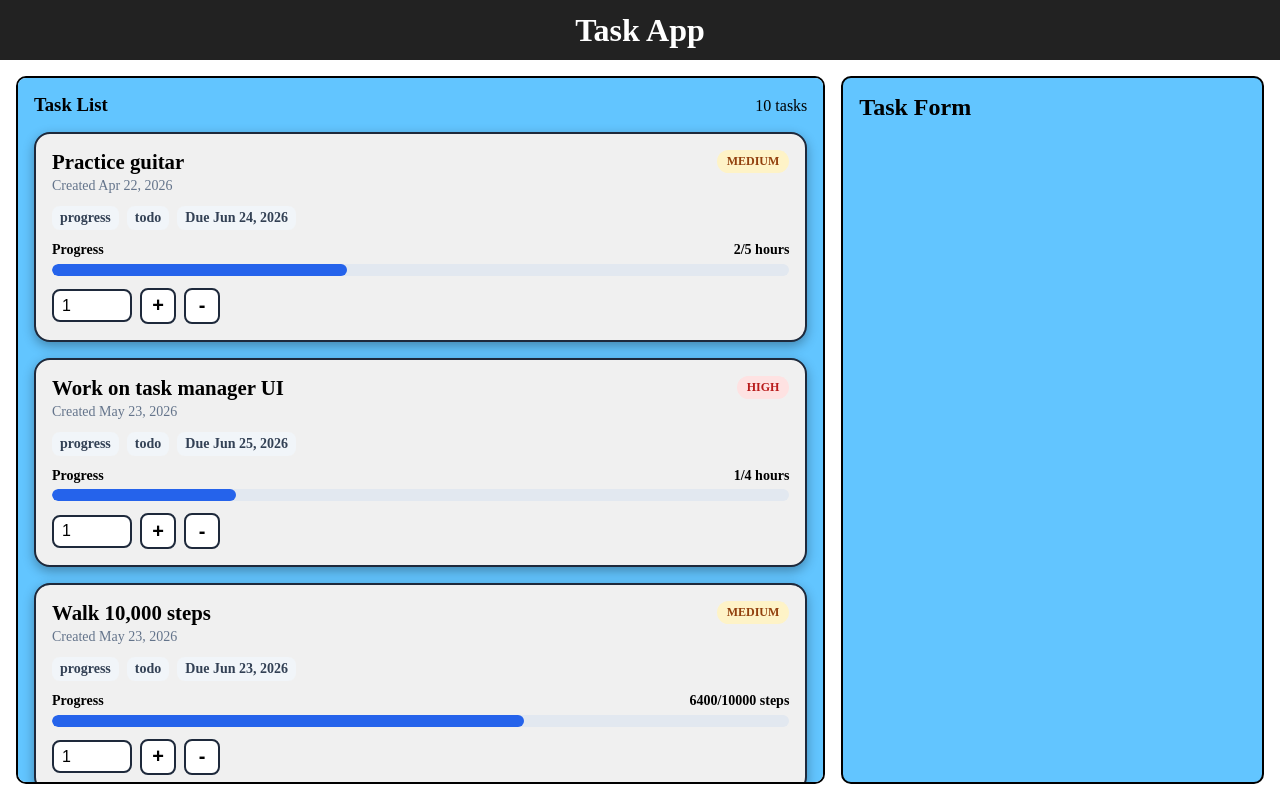
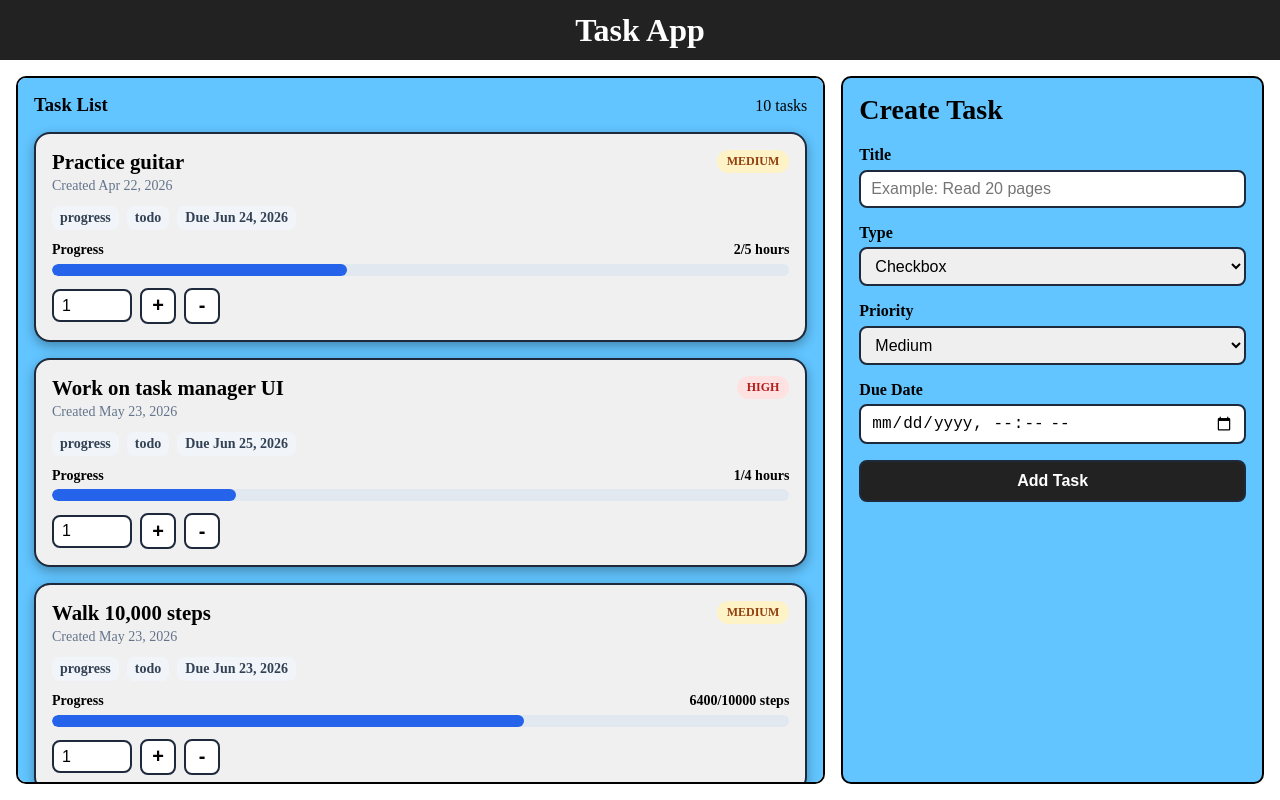
Before and after one commit to boettcherb/TaskManager, a React (Vite) app in the folder client/: page / in a window 1280 px wide. Built offline with nearby package versions, Linux system fonts and the light colour scheme.

Commit message:
Implement TaskForm

```diff
--- a/client/src/App.css
+++ b/client/src/App.css
@@ -108,6 +108,7 @@ Right panel:
 */
 .right-panel {
     flex: 1;
+    overflow-y: auto;
 }
 
 /*
--- a/client/src/App.tsx
+++ b/client/src/App.tsx
@@ -1,18 +1,50 @@
+import { useState } from "react";
 import Header from './components/Header';
 import TaskList from './components/TaskList.tsx';
 import TaskForm from './components/TaskForm';
 import './App.css';
+import type { Task as TaskType } from "./types/Task";
+import { mockTasks } from "./data/mockTasks.ts";
 
 function App() {
+    const [tasks, setTasks] = useState<TaskType[]>(mockTasks);
+
+    function toggleTaskStatus(taskId: string) {
+        setTasks((prevTasks) =>
+            prevTasks.map((task) =>
+                task.id === taskId
+                    ? { ...task, status: task.status === "todo" ? "completed" : "todo" }
+                    : task
+            )
+        );
+    }
+
+    function updateTaskProgress(taskId: string, amount: number) {
+        setTasks((prevTasks) =>
+            prevTasks.map((task) => {
+                if (task.id !== taskId || task.type !== "progress" || !task.progress) {
+                    return task;
+                }
+                const newProgress = Math.max(0, task.progress.current + amount);
+                const newStatus = newProgress >= task.progress.target ? "completed" : "todo";
+                return { ...task, status: newStatus, progress: { ...task.progress, current: newProgress } };
+            })
+        );
+    }
+
   return (
     <div className="app">
       <Header />
       <main className="main-content">
         <section className="left-panel">
-          <TaskList />
+          <TaskList
+            tasks={tasks}
+            onToggleStatus={toggleTaskStatus}
+            onUpdateProgress={updateTaskProgress}
+          />
         </section>
         <section className="right-panel">
-          <TaskForm />
+          <TaskForm onAddTask={(newTask) => setTasks((prev) => [newTask, ...prev])} />
         </section>
       </main>
     </div>
--- /dev/null
+++ b/client/src/components/TaskForm.css
@@ -0,0 +1,108 @@
+/*
+Task form:
+- display: flex → allows form fields to be stacked with flexbox.
+- flex-direction: column → places each field vertically.
+- gap → adds consistent spacing between form elements.
+*/
+.task-form {
+    display: flex;
+    flex-direction: column;
+    gap: 1rem;
+}
+
+/*
+Task form title:
+- font-size → makes the form heading visually clear.
+- margin-bottom → adds a little extra spacing below the title.
+*/
+.task-form-title {
+    font-size: 1.75rem;
+    margin-bottom: 0.25rem;
+}
+
+/*
+Form field:
+- display: flex → allows the label text and input to be arranged together.
+- flex-direction: column → places label text above the input.
+- gap → adds spacing between the label text and input.
+- font-weight → makes labels easier to scan.
+*/
+.form-field {
+    display: flex;
+    flex-direction: column;
+    gap: 0.35rem;
+    font-weight: 700;
+}
+
+/*
+Form inputs and selects:
+- width: 100% → makes fields fill the available form width.
+- padding → adds comfortable inner spacing.
+- border → gives fields a clear outline.
+- border-radius → rounds the corners.
+- font-size → keeps typed text readable.
+*/
+.form-field input,
+.form-field select {
+    width: 100%;
+    padding: 0.5rem 0.625rem;
+    border: 0.125rem solid #1e293b;
+    border-radius: 0.5rem;
+    font-size: 1rem;
+}
+
+/*
+Progress form section:
+- display: flex → stacks progress-specific fields.
+- flex-direction: column → keeps progress fields vertical.
+- gap → adds spacing between progress fields.
+- padding → visually groups the progress settings.
+- border → outlines the grouped section.
+- border-radius → rounds the section corners.
+- background-color → gives the section a subtle different background.
+*/
+.progress-form-section {
+    display: flex;
+    flex-direction: column;
+    gap: 1rem;
+    padding: 1rem;
+    border: 0.125rem solid #1e293b;
+    border-radius: 0.75rem;
+    background-color: #f8fafc;
+}
+
+/*
+Progress form title:
+- font-size → makes the subsection title smaller than the main title.
+*/
+.progress-form-title {
+    font-size: 1.2rem;
+}
+
+/*
+Submit button:
+- padding → makes the button comfortable to click.
+- border → gives the button a defined shape.
+- border-radius → rounds the corners.
+- background-color and color → style the primary action.
+- font-size and font-weight → make the button text clear.
+- cursor: pointer → shows the button is clickable.
+*/
+.task-form-submit {
+    padding: 0.625rem 1rem;
+    border: 0.125rem solid #1e293b;
+    border-radius: 0.5rem;
+    background-color: #222;
+    color: white;
+    font-size: 1rem;
+    font-weight: 700;
+    cursor: pointer;
+}
+
+/*
+Submit button hover:
+- background-color → gives visual feedback when hovering.
+*/
+.task-form-submit:hover {
+    background-color: #334155;
+}
--- a/client/src/components/TaskForm.tsx
+++ b/client/src/components/TaskForm.tsx
@@ -1,5 +1,134 @@
-function TaskForm() {
-    return <h1>Task Form</h1>
+import { useState } from "react";
+import type { Task, TaskPriority, TaskType } from "../types/Task";
+import "./TaskForm.css";
+
+function TaskForm({ onAddTask }: { onAddTask: (task: Task) => void }) {
+    const [title, setTitle] = useState("");
+    const [type, setType] = useState<TaskType>("checkbox");
+    const [priority, setPriority] = useState<TaskPriority>("medium");
+    const [dueDate, setDueDate] = useState("");
+    const [progressTarget, setProgressTarget] = useState("1");
+    const [progressUnit, setProgressUnit] = useState("");
+
+    function handleSubmit(event: React.FormEvent<HTMLFormElement>) {
+        event.preventDefault();
+
+        const newTask: Task = {
+            id: crypto.randomUUID(),
+            title,
+            type,
+            status: 'todo',
+            priority,
+            createdAt: new Date().toISOString(),
+            dueDate: dueDate ? new Date(dueDate).toISOString() : undefined,
+            progress:
+                type === "progress"
+                    ? {
+                          current: 0,
+                          target: Number(progressTarget),
+                          unit: progressUnit || undefined,
+                      }
+                    : undefined,
+        };
+
+        onAddTask(newTask);
+
+        setTitle("");
+        setType("checkbox");
+        setPriority("medium");
+        setDueDate("");
+        setProgressTarget("1");
+        setProgressUnit("");
+    }
+
+    return (
+        <form className="task-form" onSubmit={handleSubmit}>
+            <h1 className="task-form-title">Create Task</h1>
+
+            <label className="form-field">
+                <span>Title</span>
+                <input
+                    type="text"
+                    value={title}
+                    onChange={(event) => setTitle(event.target.value)}
+                    placeholder="Example: Read 20 pages"
+                    required
+                />
+            </label>
+
+            <label className="form-field">
+                <span>Type</span>
+                <select
+                    value={type}
+                    onChange={(event) => setType(event.target.value as TaskType)}
+                >
+                    <option value="checkbox">Checkbox</option>
+                    <option value="progress">Progress</option>
+                </select>
+            </label>
+
+            <label className="form-field">
+                <span>Priority</span>
+                <select
+                    value={priority}
+                    onChange={(event) =>
+                        setPriority(event.target.value as TaskPriority)
+                    }
+                >
+                    <option value="low">Low</option>
+                    <option value="medium">Medium</option>
+                    <option value="high">High</option>
+                </select>
+            </label>
+
+            <label className="form-field">
+                <span>Due Date</span>
+                <input
+                    type="datetime-local"
+                    value={dueDate}
+                    onChange={(event) => setDueDate(event.target.value)}
+                    required
+                />
+            </label>
+
+            {type === "progress" && (
+                <div className="progress-form-section">
+                    <h2 className="progress-form-title">Progress Settings</h2>
+
+                    <label className="form-field">
+                        <span>Target</span>
+                        <input
+                            type="number"
+                            min="1"
+                            step="1"
+                            value={progressTarget}
+                            onChange={(event) =>
+                                setProgressTarget(event.target.value)
+                            }
+                            required
+                        />
+                    </label>
+
+                    <label className="form-field">
+                        <span>Unit</span>
+                        <input
+                            type="text"
+                            value={progressUnit}
+                            onChange={(event) =>
+                                setProgressUnit(event.target.value)
+                            }
+                            placeholder="pages, miles, reps, etc."
+                            required
+                        />
+                    </label>
+                </div>
+            )}
+
+            <button className="task-form-submit" type="submit">
+                Add Task
+            </button>
+        </form>
+    );
 }
 
 export default TaskForm;
--- a/client/src/components/TaskList.tsx
+++ b/client/src/components/TaskList.tsx
@@ -1,47 +1,29 @@
-import { useState } from "react";
 import Task from "./Task";
-import { mockTasks } from "../data/mockTasks";
 import type { Task as TaskType } from "../types/Task";
+// import "./TaskList.css";
 
-function TaskList() {
-    const [tasks, setTasks] = useState<TaskType[]>(mockTasks);
-
-    function toggleTaskStatus(taskId: string) {
-        setTasks((prevTasks) =>
-            prevTasks.map((task) =>
-                task.id === taskId
-                    ? { ...task, status: task.status === "todo" ? "completed" : "todo" }
-                    : task
-            )
-        );
-    }
-
-    function updateTaskProgress(taskId: string, amount: number) {
-        setTasks((prevTasks) =>
-            prevTasks.map((task) => {
-                if (task.id !== taskId || task.type !== "progress" || !task.progress) {
-                    return task;
-                }
-                const newProgress = Math.max(0, task.progress.current + amount);
-                const newStatus = newProgress >= task.progress.target ? "completed" : "todo";
-                return { ...task, status: newStatus, progress: { ...task.progress, current: newProgress } };
-            })
-        );
-    }
-
+function TaskList({
+    tasks,
+    onToggleStatus,
+    onUpdateProgress,
+}: {
+    tasks: TaskType[];
+    onToggleStatus: (taskId: string) => void;
+    onUpdateProgress: (taskId: string, progress: number) => void;
+}) {
     return (
         <section className="task-list-section">
             <div className="task-list-header">
                 <h1>Task List</h1>
-                <p>{mockTasks.length} tasks</p>
+                <p>{tasks.length} tasks</p>
             </div>
             <div className="task-list">
                 {tasks.map((task) => (
                     <Task
                         key={task.id}
                         task={task}
-                        onToggleStatus={toggleTaskStatus}
-                        onUpdateProgress={updateTaskProgress}
+                        onToggleStatus={onToggleStatus}
+                        onUpdateProgress={onUpdateProgress}
                     />
                 ))}
             </div>
```
